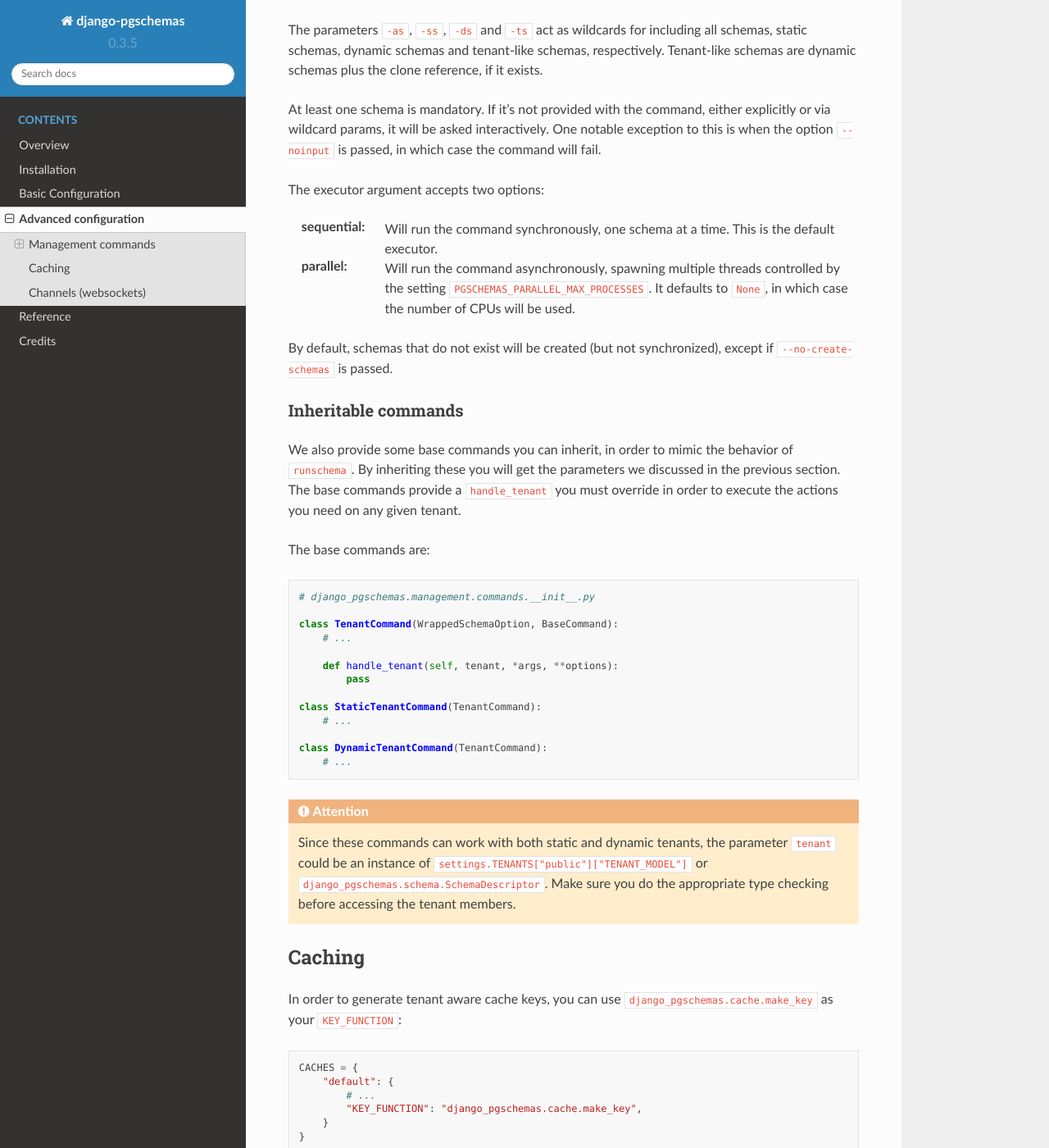
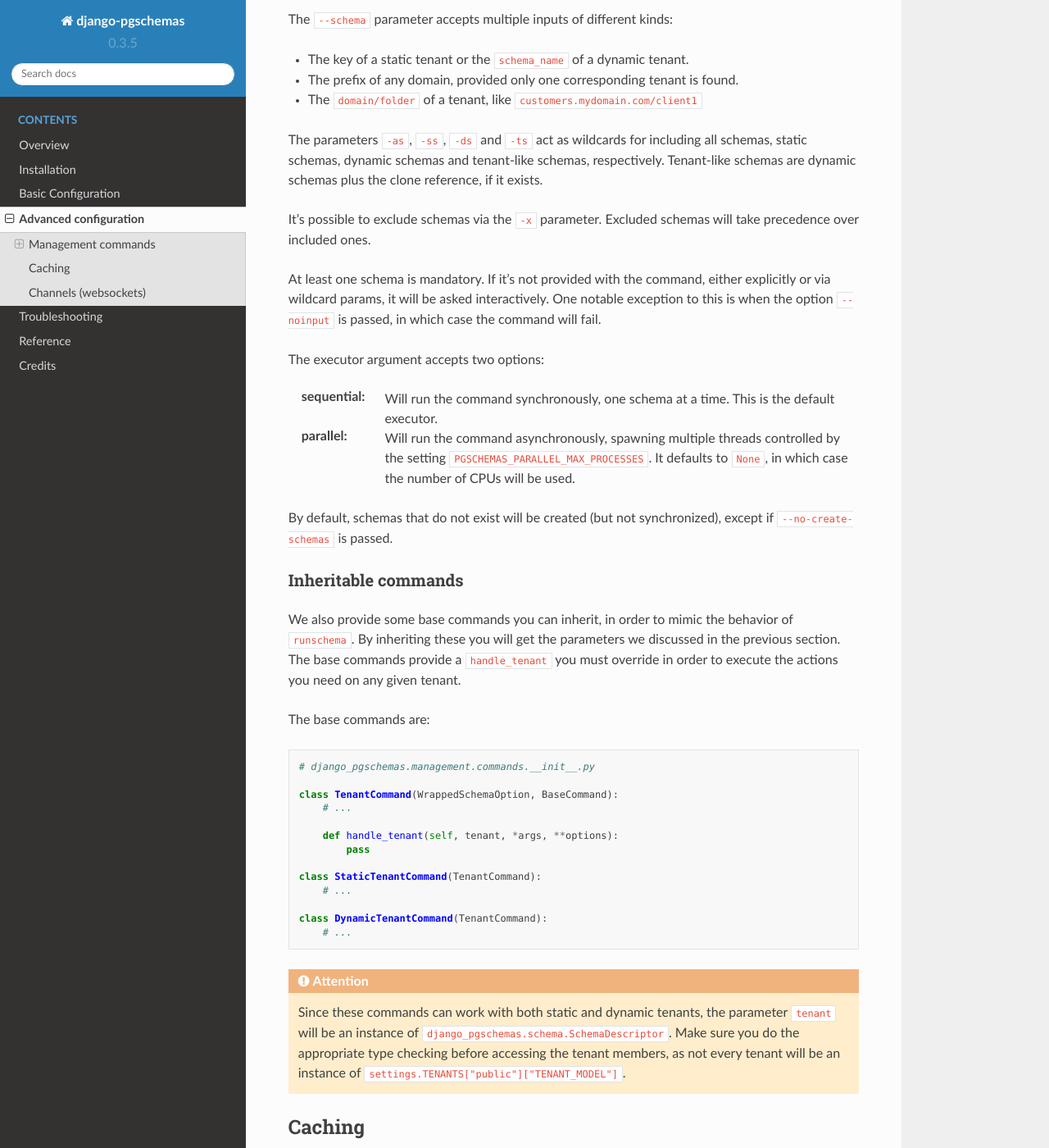
Before and after one commit to lorinkoz/django-pgschemas, a Sphinx documentation site: the page built from docs/advanced.rst, in a window 1280 px wide and 1400 px high, scrolled down 1031 px. Shown: the whole window at 82% size. Built offline with Sphinx 7.4.7 and the Read the Docs theme 2.0.0, drawn with Linux system fonts in a browser that asks for light colours; the version number is read from the project's files by our own code; some of the changed text lies outside the part shown.

```diff
--- a/docs/advanced.rst
+++ b/docs/advanced.rst
@@ -22,25 +22,33 @@ concise synopsis of the ``runschema`` command is as follows::
     command_name          The command name you want to run
 
     optional arguments:
+
     --noinput, --no-input
-                            Tells Django to NOT prompt the user for input of any
-                            kind.
+                        Tells Django to NOT prompt the user for input of any
+                        kind.
+
     -s SCHEMAS [SCHEMAS ...], --schema SCHEMAS [SCHEMAS ...]
-                            Schema(s) to execute the current command
+                        Schema(s) to execute the current command
     -as, --include-all-schemas
-                            Include all schemas when executing the current command
+                        Include all schemas when executing the current command
     -ss, --include-static-schemas
-                            Include all static schemas when executing the current
-                            command
+                        Include all static schemas when executing the current
+                        command
     -ds, --include-dynamic-schemas
-                            Include all dynamic schemas when executing the current
-                            command
+                        Include all dynamic schemas when executing the current
+                        command
     -ts, --include-tenant-schemas
-                            Include all tenant-like schemas when executing the
-                            current command
+                        Include all tenant-like schemas when executing the
+                        current command
+    -x EXCLUDED_SCHEMAS [EXCLUDED_SCHEMAS ...],
+    --exclude-schema EXCLUDED_SCHEMAS [EXCLUDED_SCHEMAS ...]
+                        Schema(s) to exclude when executing the current
+                        command
+
     --executor {sequential,parallel}
-                            Executor to be used for running command on schemas
-    --no-create-schemas   Skip automatic creation of non-existing schemas
+                        Executor to be used for running command on schemas
+    --no-create-schemas
+                        Skip automatic creation of non-existing schemas
 
 The ``--schema`` parameter accepts multiple inputs of different kinds:
 
@@ -52,6 +60,9 @@ The parameters ``-as``, ``-ss``, ``-ds`` and ``-ts`` act as wildcards for
 including all schemas, static schemas, dynamic schemas and tenant-like schemas,
 respectively. Tenant-like schemas are dynamic schemas plus the clone reference,
 if it exists.
+
+It's possible to exclude schemas via the ``-x`` parameter. Excluded schemas will
+take precedence over included ones.
 
 At least one schema is mandatory. If it's not provided with the command, either
 explicitly or via wildcard params, it will be asked interactively. One notable
@@ -102,10 +113,11 @@ The base commands are:
 .. attention::
 
     Since these commands can work with both static and dynamic tenants, the
-    parameter ``tenant`` could be an instance of
-    ``settings.TENANTS["public"]["TENANT_MODEL"]`` or
+    parameter ``tenant`` will be an instance of
     ``django_pgschemas.schema.SchemaDescriptor``. Make sure you do the
-    appropriate type checking before accessing the tenant members.
+    appropriate type checking before accessing the tenant members, as not every
+    tenant will be an instance of
+    ``settings.TENANTS["public"]["TENANT_MODEL"]``.
 
 Caching
 -------
--- a/docs/index.rst
+++ b/docs/index.rst
@@ -42,6 +42,7 @@ django-pgschemas
    overview
    basic
    advanced
+   troubleshooting
    reference
    credits
 
```
Also changed, not shown: docs/basic.rst (+6 -19 lines), docs/troubleshooting.rst (added, +38 -0 lines).
